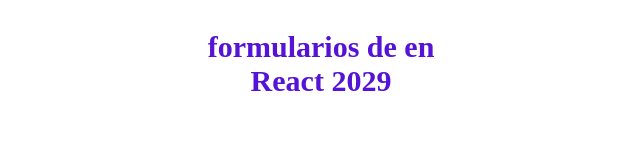
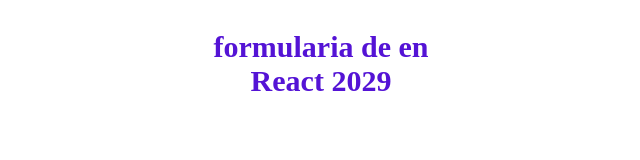
Before and after one commit to JorgeHaro/formulario-react, a React (Create React App) app: page / in a window 1280 px wide. Shown: the top 160 px of the page, without its empty margins (319-959 px from the left). Built offline with nearby package versions, Linux system fonts and the light colour scheme.

Commit message:
commit fforazado

```diff
--- a/src/App.js
+++ b/src/App.js
@@ -24,7 +24,7 @@
 
   return (
     <div className="App">
-      <Titulo label="formularios de en React 2029" />
+      <Titulo label="formularia de en React 2029" />
       <Campo label="nombreeessdcsceddce" onChange={(valor) => handleChange('nombres', valor)} />
       <Campo label="apellidos" onChange={(valor) => handleChange('apellidos', valor)} />
       <Campo label="Tipo de documento" onChange={(valor) => handleChange('tipoDocumento', valor)} />
```
